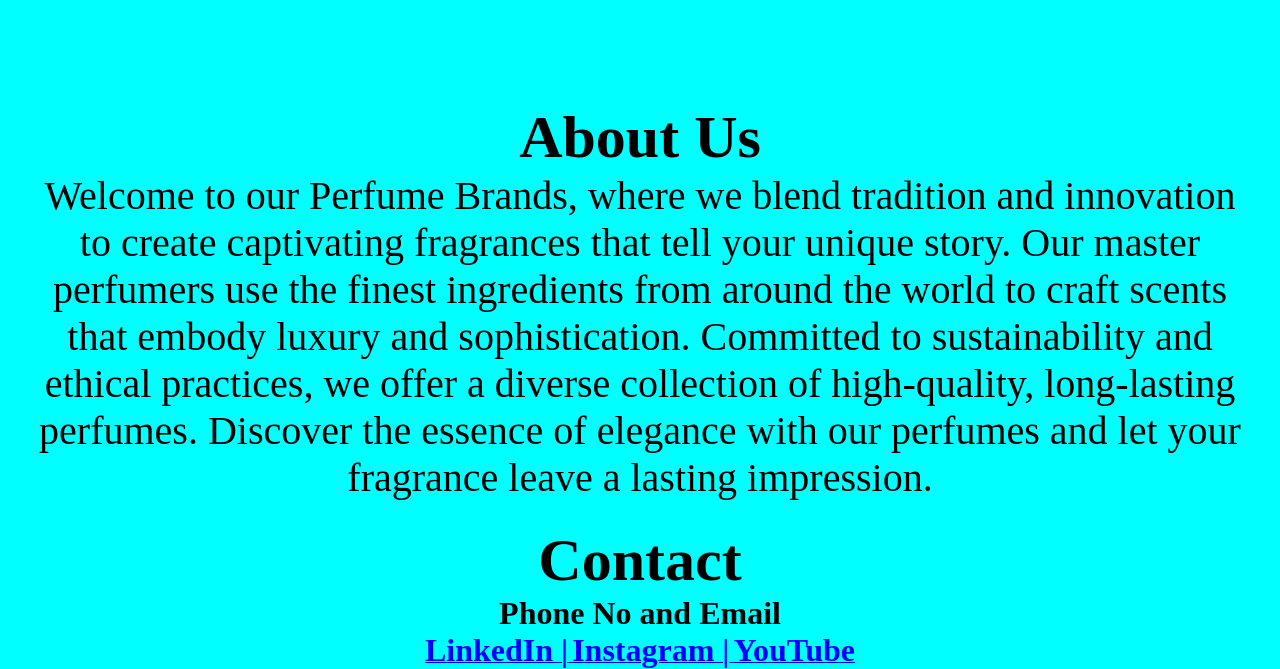
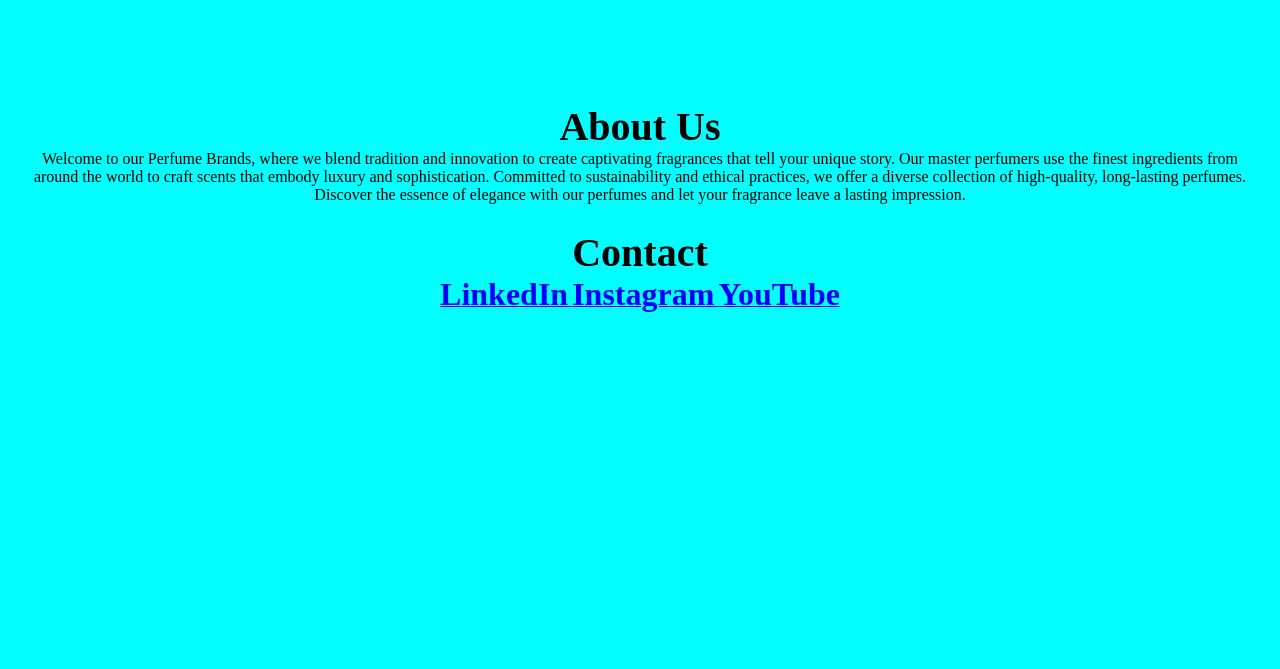
Before and after one commit to technologygeeks/Practice-html-css-and-js, a plain HTML site: page index.html in a window 1280 px wide. Shown: the part 645-1314 px from the top of the page. After the commit the page ends 958 px from the top, so only its background shows below. Drawn offline with Linux system fonts and the light colour scheme.

Commit message:
update html file

```diff
--- a/index.html
+++ b/index.html
@@ -1,11 +1,13 @@
 <!DOCTYPE html>
 <html lang="en">
+
 <head>
     <meta charset="UTF-8">
     <meta name="viewport" content="width=device-width, initial-scale=1.0">
     <title>Perfumy</title>
     <link rel="stylesheet" href="style.css">
 </head>
+
 <body style="background-color:cyan;">
     <div class="header">
         <nav>
@@ -20,7 +22,7 @@
     </div>
 
     <div class="searchbar">
-        <input placeholder="search">
+        <input placeholder="search" type="search">
     </div>
 
     <div class="products">
@@ -41,28 +43,29 @@
     </div>
 
 
-
+    <div class="container">
     <div class="about">
-        <h1 style="text-align:center; font-size: 60px; cursor: pointer;">About Us</h1>
-        <p style="font-size: 40px;">Welcome to our Perfume Brands, where we blend tradition and innovation to create captivating fragrances that tell your unique story. Our master perfumers use the finest ingredients from around the world to craft scents that embody luxury and sophistication. Committed to sustainability and ethical practices, we offer a diverse collection of high-quality, long-lasting perfumes. Discover the essence of elegance with our perfumes and let your fragrance leave a lasting impression.</p>
+        <h1 style="text-align:center; font-size: 40px; cursor: pointer;">About Us</h1>
+        <p>Welcome to our Perfume Brands, where we blend tradition and innovation to create
+            captivating fragrances that tell your unique story. Our master perfumers use the finest ingredients from
+            around the world to craft scents that embody luxury and sophistication. Committed to sustainability and
+            ethical practices, we offer a diverse collection of high-quality, long-lasting perfumes. Discover the
+            essence of elegance with our perfumes and let your fragrance leave a lasting impression.</p>
     </div>
 
     <div class="contact">
-        <h1 style="font-size: 60px;">Contact</h1><br>
-        <h1>Phone No and Email </h1><br>
+        <h1 style="font-size:40px;">Contact</h1><br>
         <a href="#">
-        <h1 style="color:blue;">LinkedIn |</h1>
+            <h1 style="color:blue;">LinkedIn</h1>
         </a>
         <a href="#">
-        <h1 style="color: blue;">Instagram |</h1>
+            <h1 style="color: blue;">Instagram</h1>
         </a>
         <a href="#">
-<!-- Don't share any personal account in github because it is public repository so anyone can access the data easily if needed make thsi repository private
-        and use it-->
             <h1 style="color: blue;">YouTube</h1>
         </a>
     </div>
     </div>
+</body>
 
-</body>
 </html>
```
Lines whose indentation alone changed are shown as unchanged.
